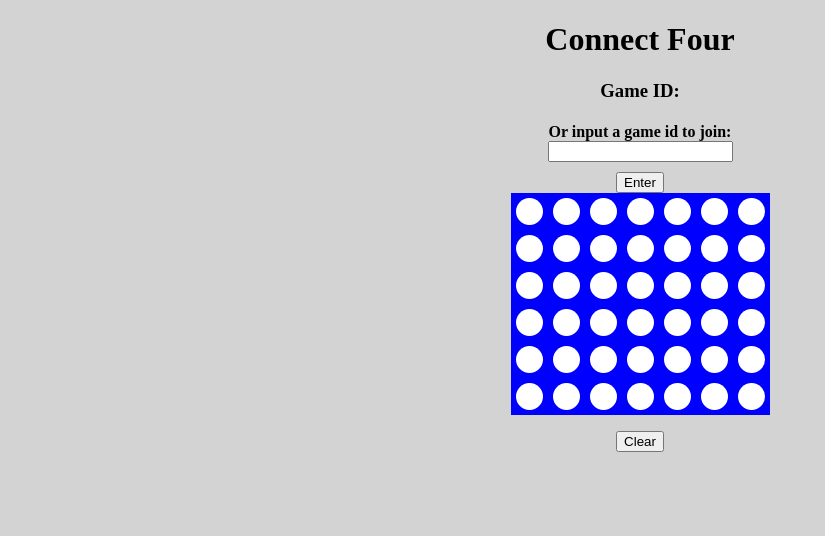
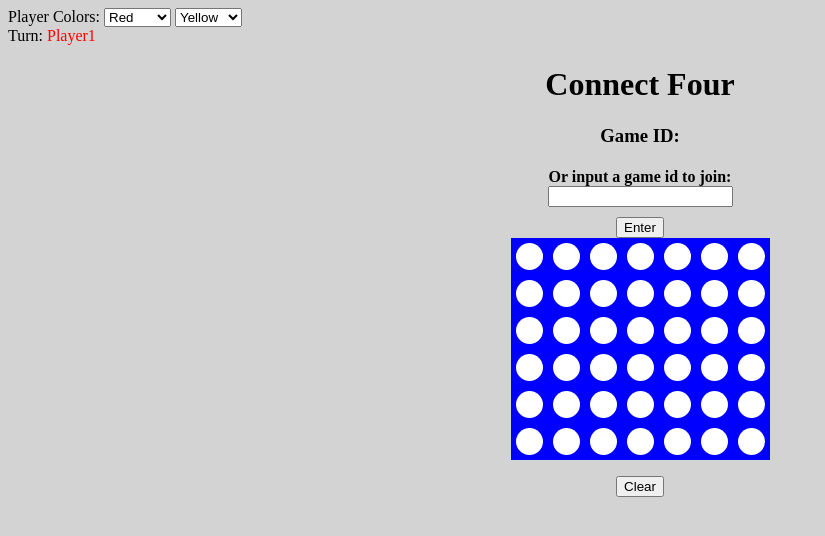
Before and after one commit to Carbon000/Connect-Four, a website: page client-side/index.html in a window 1280 px wide. Shown: the whole page, without its empty margins (0-825 px from the left). Drawn offline with Linux system fonts and the light colour scheme; no server answers.

Commit message:
Added custom coloring and turn indicator

```diff
--- a/client-side/index.html
+++ b/client-side/index.html
@@ -9,6 +9,26 @@
     <script src='script.js'></script>
 </head>
 <body>
+    <P id="select-color">Player Colors:</P>
+    <select id="player1-color">
+    <option value="red">Red</option>
+    <option value="orange">Orange </option>
+    <option value="yellow">Yellow </option>
+    <option value="green">Green </option>
+    <option value="blue">Blue </option>
+    <option value="purple">Purple </option>
+    <option value="black">Black </option>
+    </select>
+    <select id="player2-color">
+    <option value="yellow">Yellow</option>
+    <option value="orange">Orange </option>
+    <option value="red">Red </option>
+    <option value="green">Green </option>
+    <option value="blue">Blue </option>
+    <option value="purple">Purple </option>
+    <option value="black">Black </option>
+    </select>
+    <P id="turn">Turn:<span id="turn-value"></span></P>
     <h1 id="title">Connect Four</h1>
     <h3 id="subtitle">Game ID: <span id="gameID"></span></h3>
     <h4 class="centered">Or input a game id to join:</h4>
--- a/client-side/script.js
+++ b/client-side/script.js
@@ -3,6 +3,8 @@ var turn = 1;
 var gameID = -1;
 var bWin = 0;
 var userTurn = 1;
+var player1Color = "red";
+var player2Color = "yellow";
 
 async function getTurn(){
     //TODO
@@ -98,11 +100,11 @@ async function inputchip(colnum){
 
 function setWinner(){
     if (bWin == 1) {
-        document.getElementById("winner").innerHTML = "Red Wins!";
+        document.getElementById("winner").innerHTML = "Player1 Wins!";
     }
 
     if (bWin == -1) {
-        document.getElementById("winner").innerHTML = "Yellow Wins!";
+        document.getElementById("winner").innerHTML = "Player2 Wins!";
     }
 
     if (bWin == 0) {
@@ -110,11 +112,18 @@ function setWinner(){
     }
 }
 
+function showTurn(){
+    document.getElementById("turn-value").innerHTML =" " + (turn == 1? "Player1": "Player2");
+    document.getElementById("turn-value").style.color = (turn == 1? player1Color: player2Color);
+}
 function refresh(){
     getBoard();
     getTurn();
     updateBoard(board);
     setWinner();
+    showTurn();
+    player1Color = document.getElementById("player1-color").value;
+    player2Color = document.getElementById("player2-color").value;
 }
 //Trying to get board to refresh over and over
 
@@ -133,10 +142,10 @@ function updateBoard(board_) {
             let whichTurn = board_[i][j];
             let id = i + "" + j;
             if (whichTurn == 1) {
-                document.getElementById(id).style.backgroundColor = "red";
+                document.getElementById(id).style.backgroundColor = player1Color;
             }
             else if (whichTurn == -1) {
-                document.getElementById(id).style.backgroundColor = "yellow";
+                document.getElementById(id).style.backgroundColor = player2Color;
             }
             else{
                 document.getElementById(id).style.backgroundColor = "white";
@@ -171,32 +180,10 @@ async function clearBoard(){
 }
 
 
-
-function drawBoard(){
-    //Go through each chip and set its color
-
-    //if 0 then white
-    //if 1 then red
-    // if -1 then yellow
-    // [row][column] ex row 1 column 3 = 13
-    for(let i = 0; i < 6; i++){
-        for(let i = 0; i < 6; i++){
-            if(board[i][j] == 0){
-                document.getElementById(i+""+j).style.backgroundColor = "white";
-            } else if(board[i][j] == 1){
-                document.getElementById(i+""+j).style.backgroundColor = "red";
-            } else if(board[i][j] == -1){
-                document.getElementById(i+""+j).style.backgroundColor = "yellow";
-            }
-        }
-    }
-
-
-}
-
 function inputID(){
     gameID = document.getElementById("id-input").value;
     document.getElementById("gameID").innerHTML = gameID;
     getBoard();
     userTurn = -1;
+    document.getElementById("id-input").value = "";
 }
--- a/client-side/style.css
+++ b/client-side/style.css
@@ -48,3 +48,11 @@ input {
 h4 {
     margin-bottom: 0px;
 }
+
+#select-color {
+    display: inline;
+}
+
+#turn {
+    margin: 0;
+}
```
